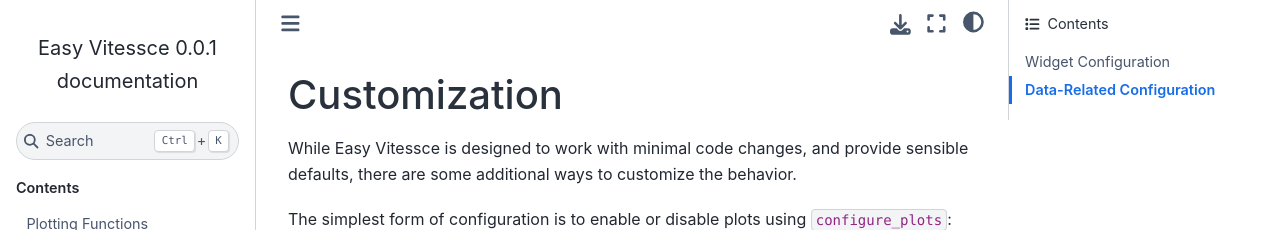
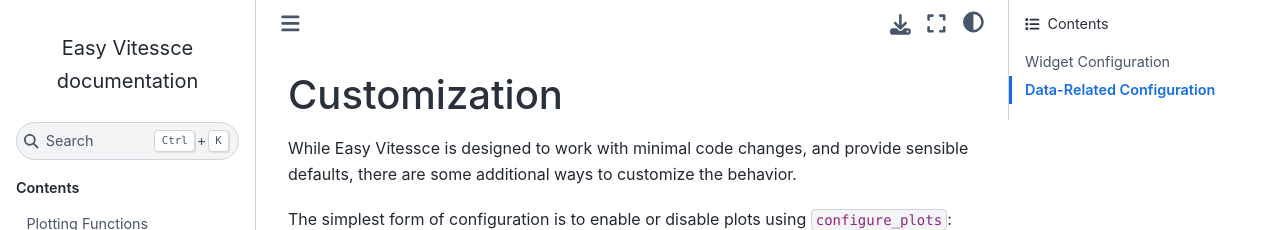
Before and after one commit to vitessce/easy_vitessce, a Sphinx documentation site: the page built from docs/customization.rst, in a window 1280 px wide. Shown: the top 230 px of the page. Built offline with Sphinx 7.4.7 and the Sphinx Book theme 1.1.4, drawn with Linux system fonts in a browser that asks for light colours.

Commit message:
Remove release version from conf.py

```diff
--- a/docs/conf.py
+++ b/docs/conf.py
@@ -19,7 +19,6 @@
 project = 'Easy Vitessce'
 copyright = '2025, HIDIVE Lab'
 author = 'HIDIVE Lab'
-release = '0.0.1'
 
 # -- General configuration ---------------------------------------------------
 # https://www.sphinx-doc.org/en/master/usage/configuration.html#general-configuration
```
